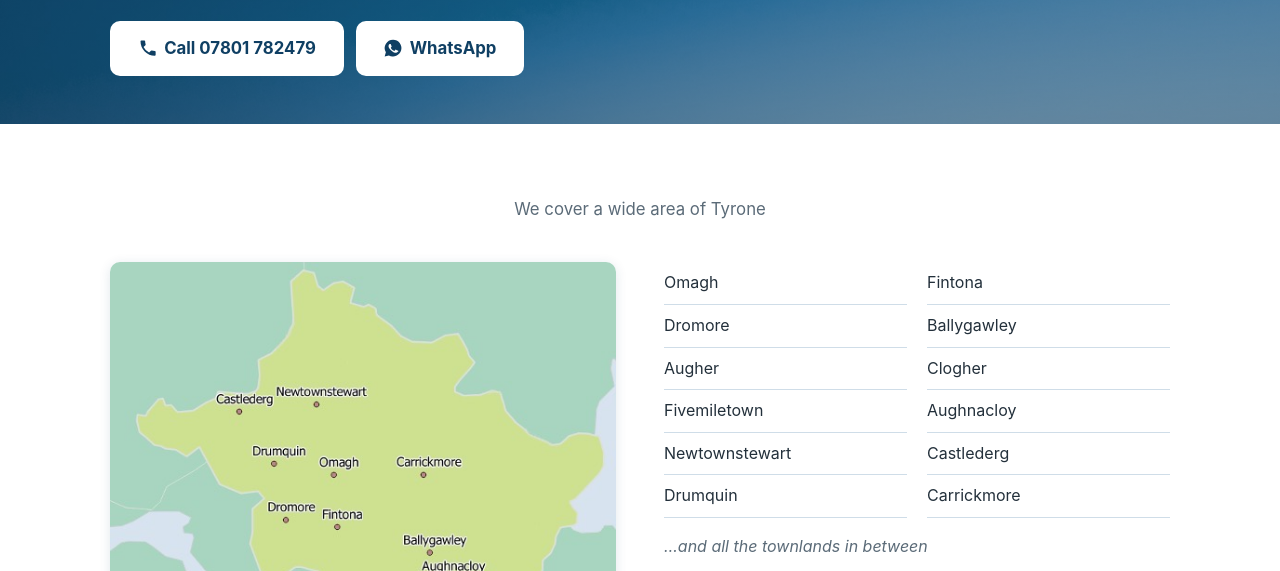
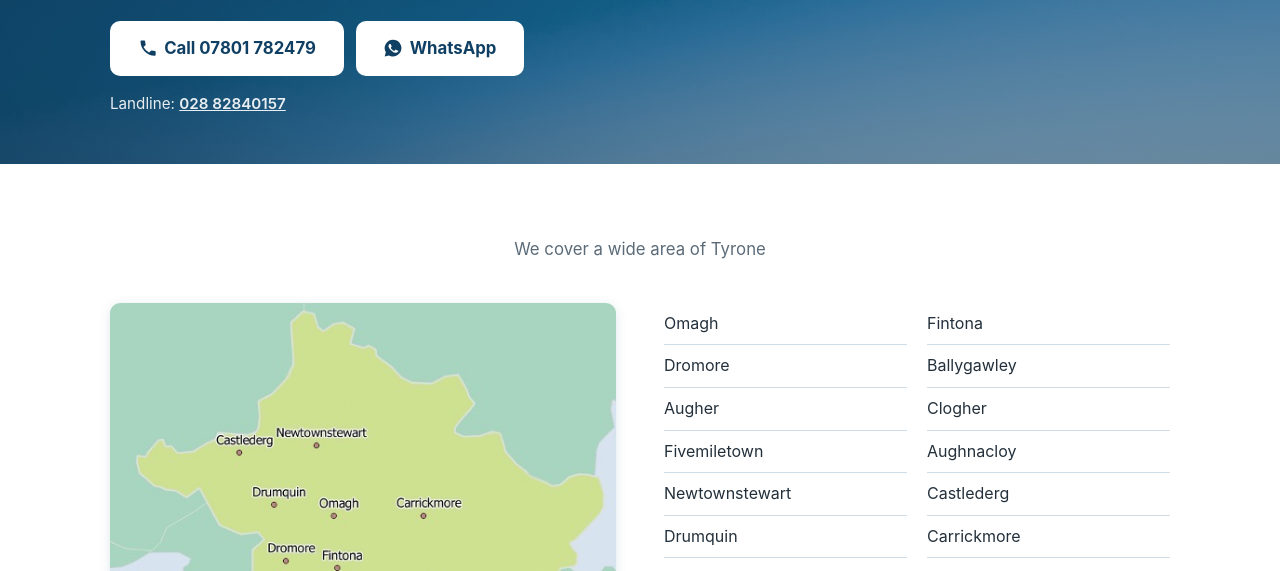
Before and after one commit to agharonan/seanmckennachimneys-site, a plain HTML site: page areasCovered.html in a window 1280 px wide. Shown: the part 198-769 px from the top of the page. Drawn offline with Linux system fonts and the light colour scheme.

Commit message:
Add landline number to What We Clean and Areas Covered banners
Co-Authored-By: Claude Sonnet 5.5 <noreply@anthropic.com>

```diff
--- a/areasCovered.html
+++ b/areasCovered.html
@@ -40,6 +40,7 @@
         <h1>Areas We Cover</h1>
         <p class="hero-sub">Experienced and Reliable</p>
         <div class="cta-group"><a href="tel:07801782479" class="btn btn-call"><svg viewBox="0 0 24 24" aria-hidden="true"><path d="M6.6 10.8a15.1 15.1 0 0 0 6.6 6.6l2.2-2.2a1 1 0 0 1 1-.25c1.1.37 2.3.57 3.6.57a1 1 0 0 1 1 1V20a1 1 0 0 1-1 1A17 17 0 0 1 3 4a1 1 0 0 1 1-1h3.5a1 1 0 0 1 1 1c0 1.25.2 2.45.57 3.58a1 1 0 0 1-.25 1z"/></svg> Call 07801 782479</a><a href="https://wa.me/447801782479" class="btn btn-whatsapp"><svg viewBox="0 0 24 24" aria-hidden="true"><path d="M12 2a10 10 0 0 0-8.6 15.1L2 22l5-1.3A10 10 0 1 0 12 2zm5.8 14.2c-.25.7-1.4 1.3-1.95 1.35-.5.05-1.1.07-1.8-.12-.4-.13-.95-.3-1.6-.6-2.8-1.2-4.6-4-4.75-4.2-.13-.2-1.1-1.45-1.1-2.8s.7-2 .95-2.25c.25-.27.55-.33.73-.33h.5c.17 0 .4-.05.6.45.25.55.8 1.9.87 2.05.07.13.1.3 0 .5-.1.2-.15.32-.3.5s-.3.37-.43.5c-.15.15-.3.3-.13.6.17.3.75 1.25 1.6 2 1.1.98 2 1.28 2.3 1.43.3.15.47.12.65-.07.17-.2.75-.88.95-1.18.2-.3.4-.25.67-.15.27.1 1.7.8 2 .95.3.15.5.22.57.35.07.12.07.7-.18 1.4z"/></svg> WhatsApp</a></div>
+        <p class="phone-note">Landline: <a href="tel:02882840157">028 82840157</a></p>
       </div>
     </div>
   </section>
```
Also changed, not shown: whatweclean.html (+1 -0 lines).
